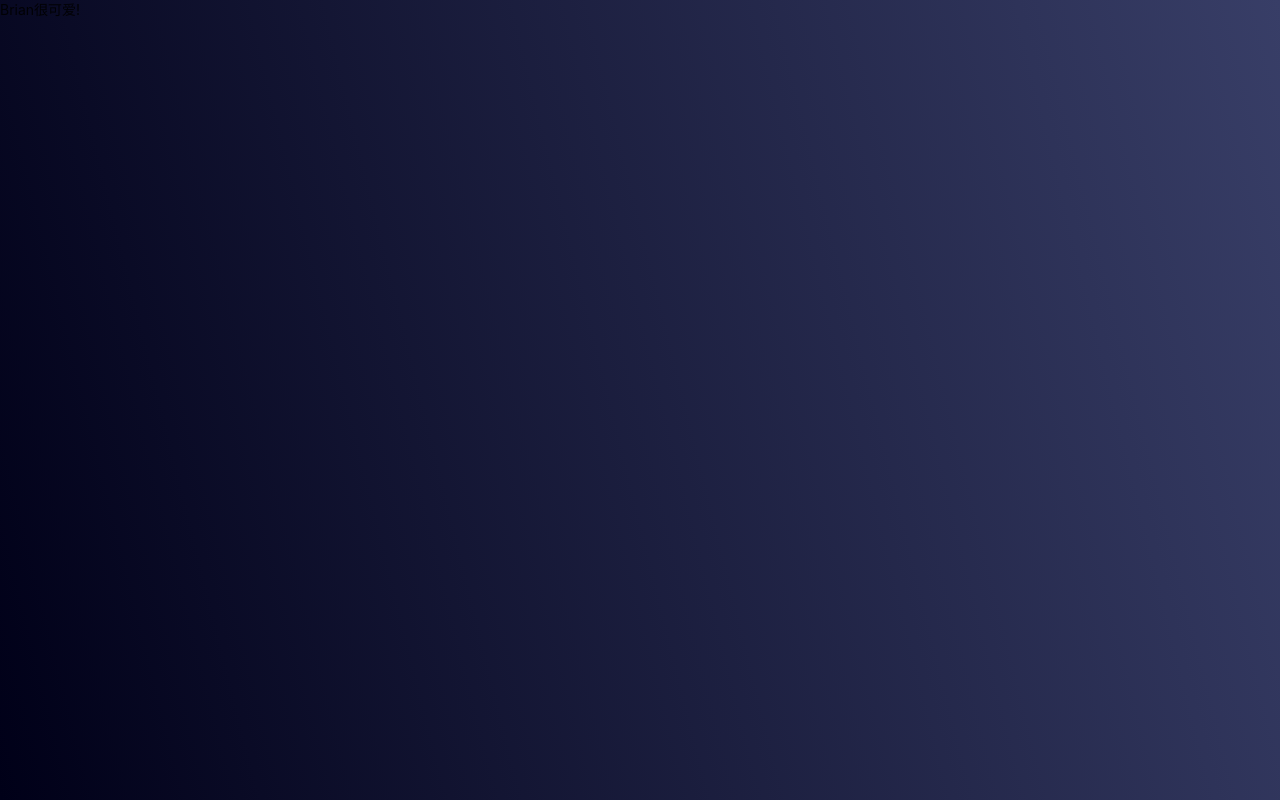
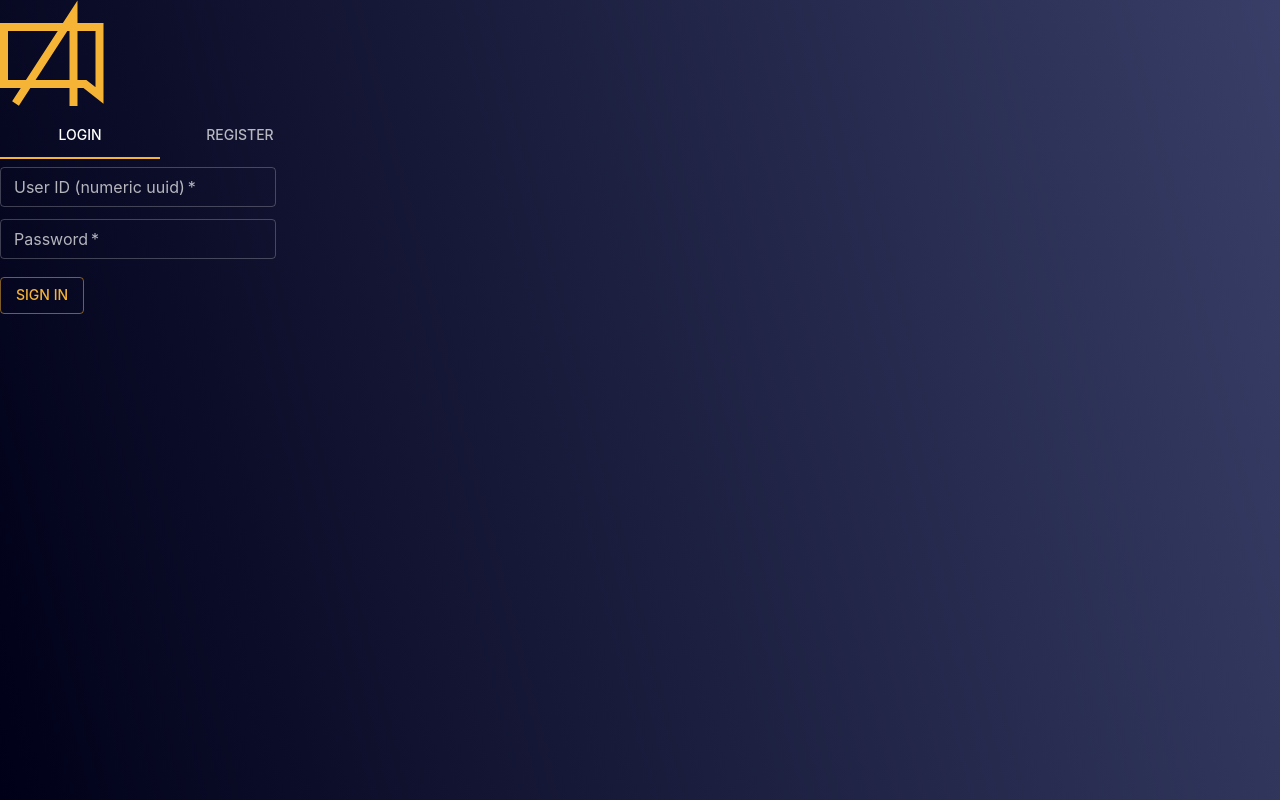
Before and after one commit to edwfeng/achatdemy, a React app in the folder app/: page / in a window 1280 px wide. Built offline with nearby package versions, Linux system fonts and the light colour scheme.

Commit message:
Add login form

```diff
--- a/app/src/Login.tsx
+++ b/app/src/Login.tsx
@@ -1,17 +1,78 @@
 import React from 'react';
-import palette from './palette';
+import { MainPalette, DarkPalette } from './palette';
+import { ThemeProvider } from '@material-ui/styles';
+import {
+  Box,
+  Button,
+  Checkbox,
+  createMuiTheme,
+  FormControlLabel,
+  Tab,
+  Tabs,
+  TextField
+} from '@material-ui/core';
+import logo from './logo.svg';
+import {PaletteOptions} from "@material-ui/core/styles/createPalette";
 
 const backgroundStyles = {
-  backgroundColor: palette.primary.main,
-  backgroundImage: `linear-gradient(256deg, ${palette.primary.light}, ${palette.primary.dark})`,
+  backgroundColor: MainPalette.primary.main,
+  backgroundImage: `linear-gradient(256deg, ${MainPalette.primary.light}, ${MainPalette.primary.dark})`,
   width: "100%",
-  height: "100%"
+  height: "100%",
+  color: "white"
 };
 
-export default class Login extends React.Component {
+enum LoginMode {
+  LOGIN,
+  REGISTER
+}
+
+class LoginForm extends React.Component<{mode: LoginMode}, {}> {
+  render() {
+    if (this.props.mode === LoginMode.LOGIN) {
+      return (
+        <React.Fragment>
+          <Box><TextField variant="outlined" margin="dense" label="User ID (numeric uuid)" required /></Box>
+          <Box><TextField variant="outlined" margin="dense" label="Password" type="password" required /></Box>
+          <Box style={{marginTop: "1em"}}><Button variant="outlined" color="secondary">Sign in</Button></Box>
+        </React.Fragment>
+      );
+    } else if (this.props.mode === LoginMode.REGISTER) {
+      return (
+        <React.Fragment>
+          <Box><TextField variant="outlined" margin="dense" label="Username" required /></Box>
+          <Box><TextField variant="outlined" margin="dense" label="Email" required type="email" /></Box>
+          <Box><TextField variant="outlined" margin="dense" label="Password" type="password" required /></Box>
+          <Box><TextField variant="outlined" margin="dense" label="Confirm Password" type="password" required /></Box>
+          <FormControlLabel control={
+            <Checkbox checked={true} color="secondary" />
+          } label={
+            <React.Fragment>I agree to our nonexistent Terms of Service and Privacy Policy.</React.Fragment>
+          } />
+          <Box style={{marginTop: "1em"}}><Button variant="contained" color="secondary">Register</Button></Box>
+        </React.Fragment>
+      );
+    }
+
+    return null;
+  }
+}
+
+export default class Login extends React.Component<{}, {mode: LoginMode}> {
+  state = {mode: LoginMode.LOGIN};
+
   render() {
     return (
-      <div style={backgroundStyles}><p>Brian很可爱!</p></div>
+      <ThemeProvider theme={theme => createMuiTheme({...theme, palette: DarkPalette as PaletteOptions})}>
+        <div style={backgroundStyles}>
+          <img alt="Achatdemy Logo" src={logo} />
+          <Tabs value={this.state.mode} onChange={(event, newValue) => {this.setState({...this.state, mode: newValue})}}>
+            <Tab label="Login" value={LoginMode.LOGIN} />
+            <Tab label="Register" value={LoginMode.REGISTER} />
+          </Tabs>
+          <LoginForm mode={this.state.mode} />
+        </div>
+      </ThemeProvider>
     );
   }
 }
--- a/app/src/palette.ts
+++ b/app/src/palette.ts
@@ -1,6 +1,6 @@
 import {red} from "@material-ui/core/colors";
 
-export default {
+export const MainPalette = {
   primary: {
     light: "#383e67",
     main: "#0C183C",
@@ -13,3 +13,16 @@ export default {
   },
   error: red
 };
+
+export const DarkPalette = {
+  primary: {main: "#383e67"},
+  secondary: {
+    light: "#ffe669",
+    main: "#F6B436",
+    dark: "#bf8500"
+  },
+  error: red,
+  type: "dark"
+};
+
+export default MainPalette;
```
Also changed, not shown: app/src/logo.svg.
